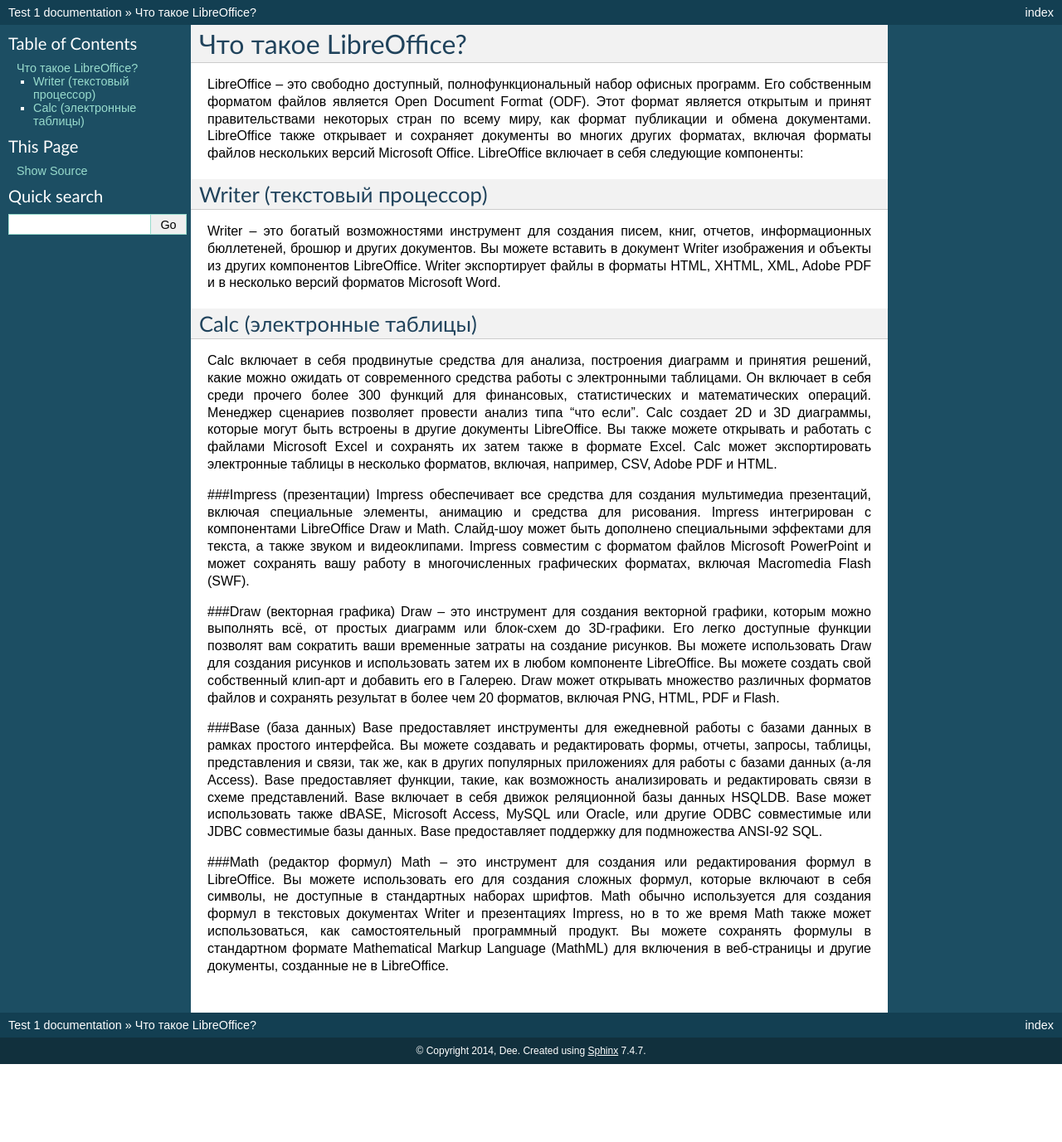
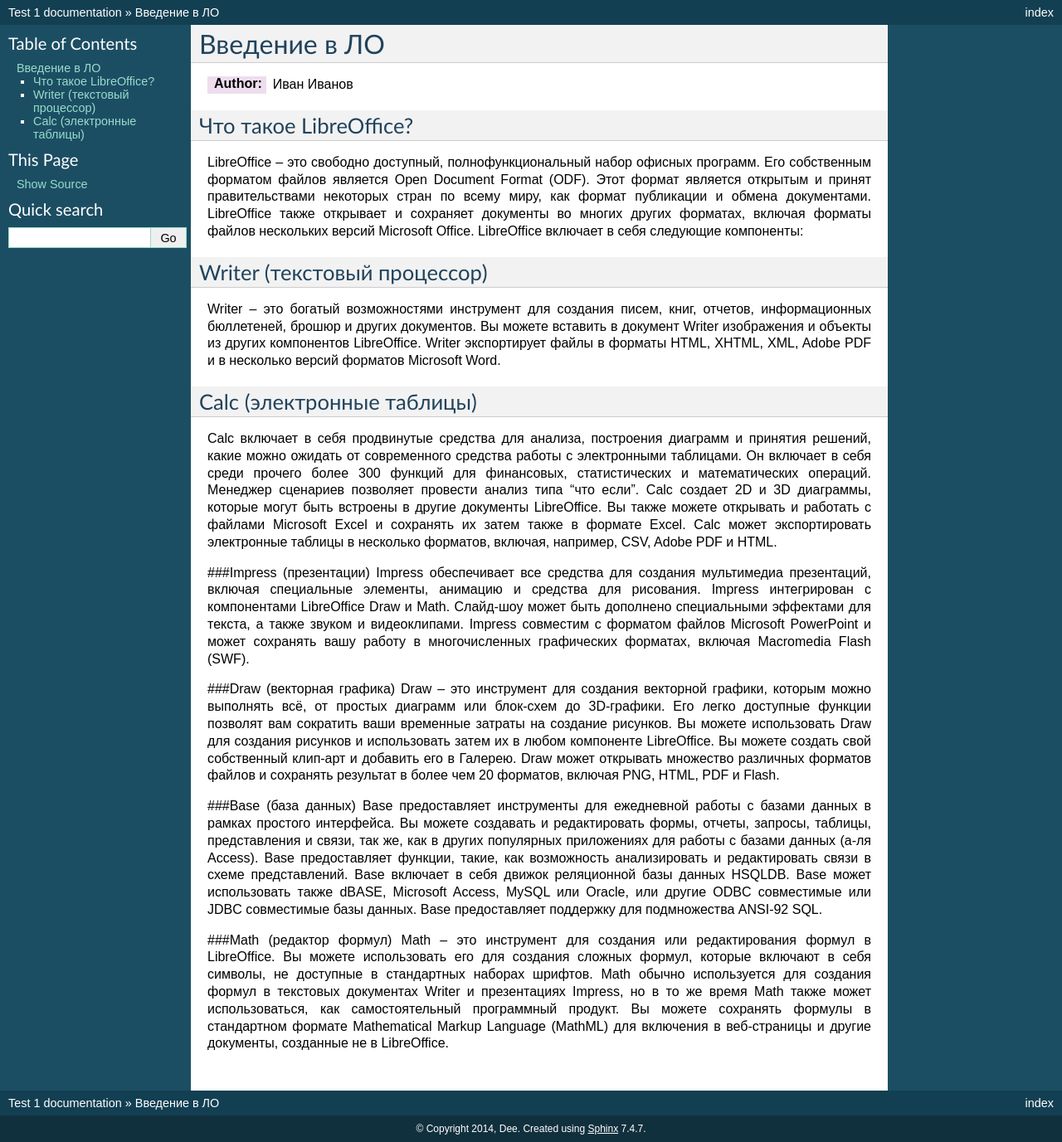
Before and after one commit to kompilainenn/test, a Sphinx documentation site: the page built from docs/01-Lo-GS-intro.rst, in a window 1280 px wide. Shown: the whole page at 83% size. Built offline with Sphinx 7.4.7, drawn with Linux system fonts in a browser that asks for light colours; formulas are drawn with MathJax 3; pages that are not in the unit, such as notebooks, are missing from menus; before the commit the page ends 1283 px from its top, so only the background shows below that.

Commit message:
Обновил

```diff
--- a/docs/01-Lo-GS-intro.rst
+++ b/docs/01-Lo-GS-intro.rst
@@ -1,8 +1,11 @@
+======================
+Введение в ЛО
+======================
 
+:Author: Иван Иванов
 
-======================
 Что такое LibreOffice?
-======================
+----------------------
 
 LibreOffice – это свободно доступный, полнофункциональный набор офисных программ. Его собственным форматом файлов является Open Document Format (ODF). Этот формат является открытым и принят правительствами некоторых стран по всему миру, как формат публикации и обмена документами. LibreOffice также открывает и сохраняет документы во многих других форматах, включая форматы файлов нескольких версий Microsoft Office.
 LibreOffice включает в себя следующие компоненты:
--- a/docs/index.rst
+++ b/docs/index.rst
@@ -6,12 +6,12 @@
 Добро пожаловать в Test!
 ================================
 
-Contents:
+Оглавление:
 
 .. toctree::
    :maxdepth: 2
 
-    01-Lo-GS-intro.rst
+   :ref:`01-Lo-GS-intro`
 
 Indices and tables
 ==================
```
Also changed, not shown: 9 other files.
